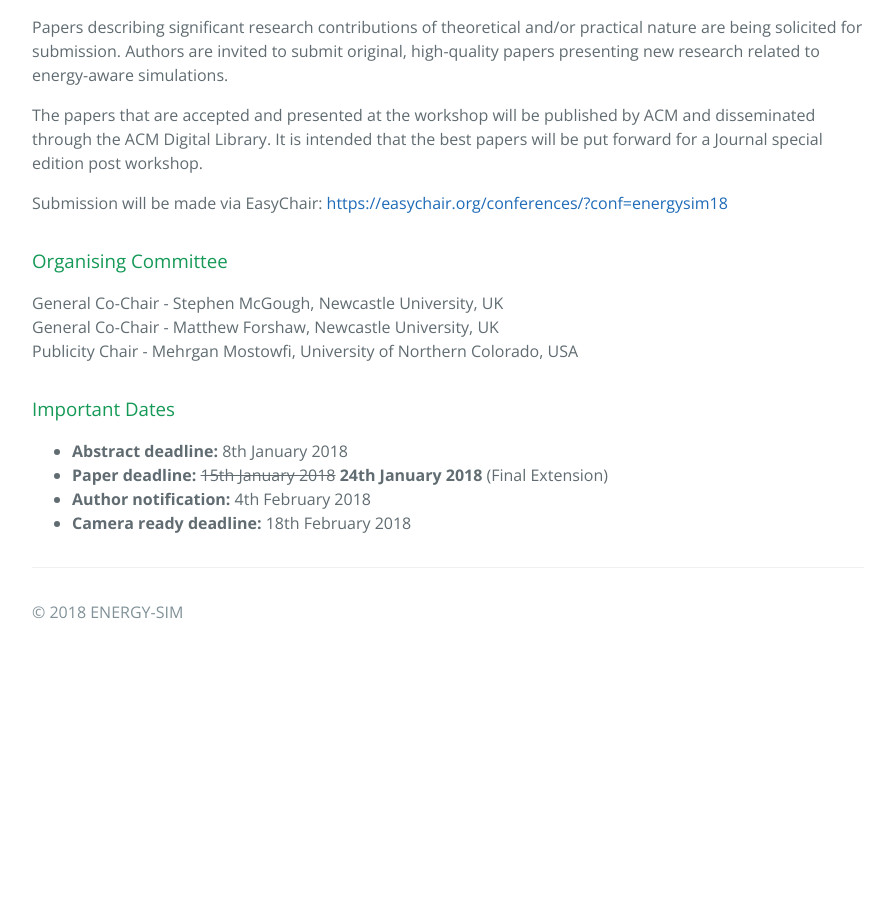
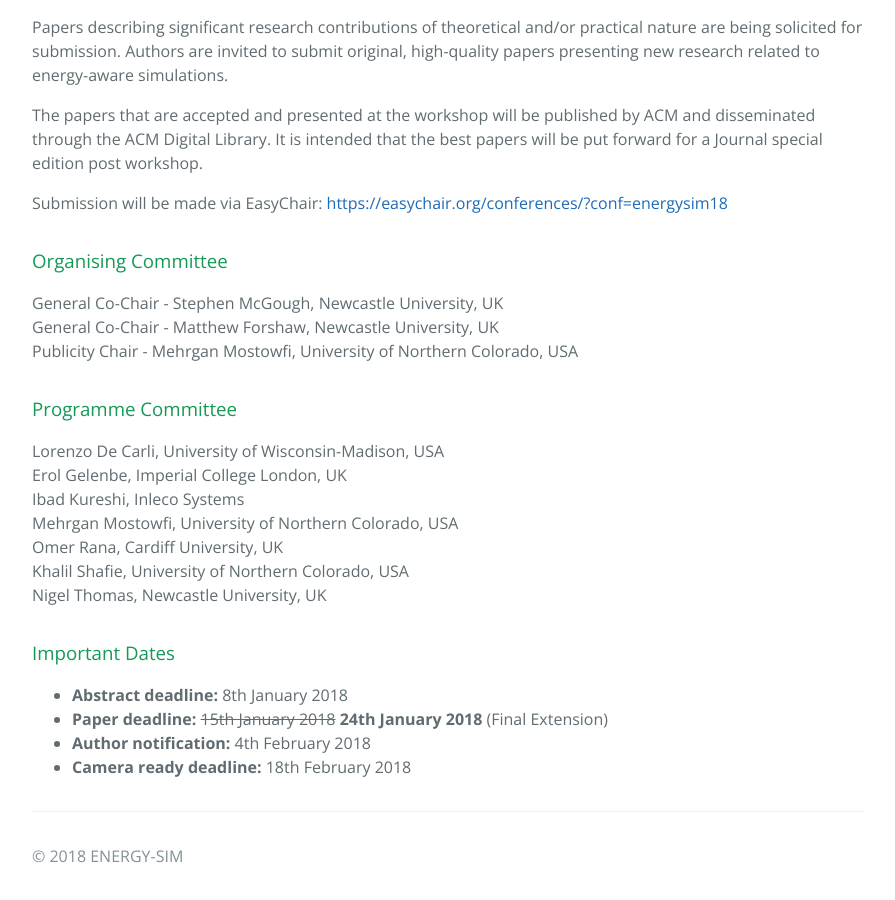
Before and after one commit to ENERGY-SIM/energy-sim.github.io, a Jekyll site: the page built from 2018draft.md, in a window 1280 px wide and 900 px high, scrolled down 1796 px. Shown: the whole window, without its empty margins (192-1087 px from the left). Built offline with Jekyll 4.4.1, drawn with Linux system fonts in a browser that asks for light colours; nearby versions of some CDN libraries; before the commit the page ends 2452 px from its top, so only the background shows below that.

Commit message:
Update 2018draft.md

```diff
--- a/2018draft.md
+++ b/2018draft.md
@@ -68,6 +68,15 @@
 General Co-Chair - Matthew Forshaw, Newcastle University, UK<br/>
 Publicity Chair - Mehrgan Mostowfi, University of Northern Colorado, USA
 
+### Programme Committee
+Lorenzo De Carli, University of Wisconsin-Madison, USA<br/>
+Erol Gelenbe, Imperial College London, UK<br/>
+Ibad Kureshi, Inleco Systems<br/>
+Mehrgan Mostowfi, University of Northern Colorado, USA<br/>
+Omer Rana, Cardiff University, UK<br/>
+Khalil Shafie, University of Northern Colorado, USA<br/>
+Nigel Thomas, Newcastle University, UK
+
 ### Important Dates
 - <strong>Abstract deadline:</strong> 8th January 2018
 - <strong>Paper deadline:</strong> <s>15th January 2018</s> <strong>24th January 2018</strong> (Final Extension)
```
